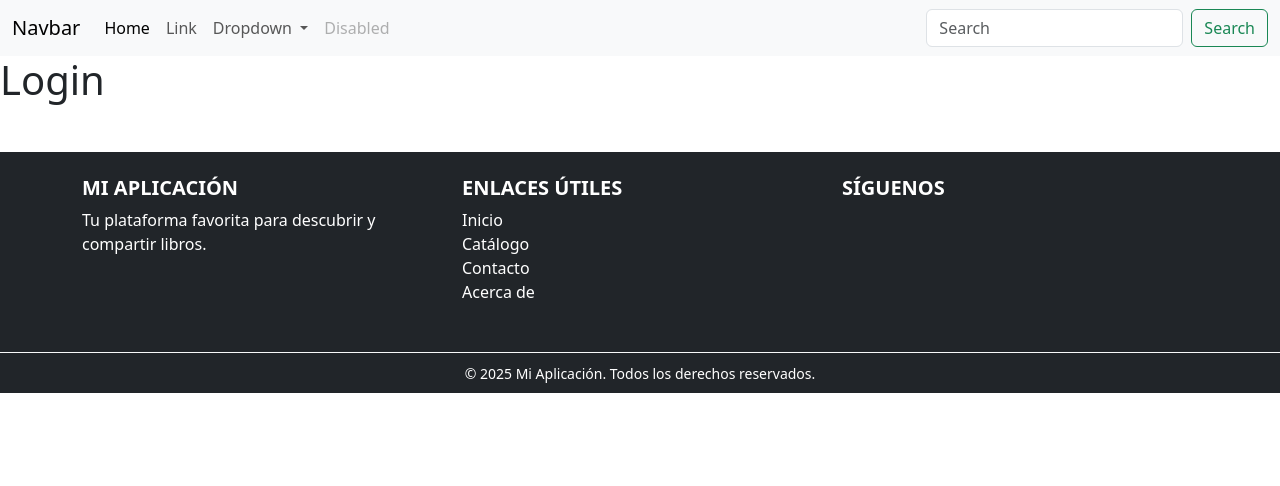
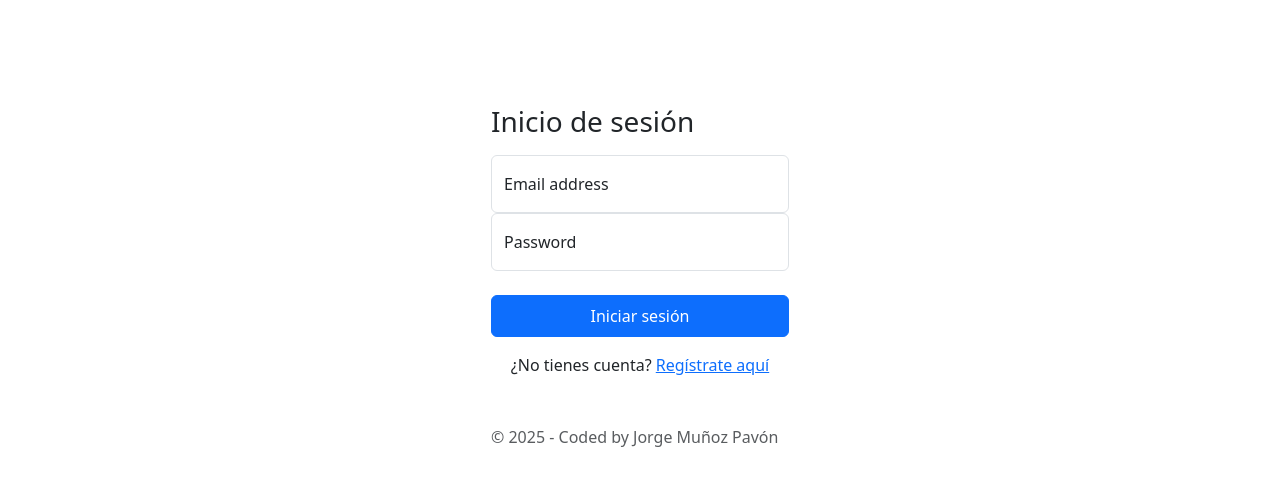
Before and after one commit to jorgempavon/FrontEnd_TFM, an Angular app: page /bibliokie/auth/login in a window 1280 px wide. Shown: the top 486 px of the page. Built offline with nearby package versions, Linux system fonts and the light colour scheme.

Commit message:
added login view in issue #2

```diff
--- a/src/app/auth/login/login.component.css
+++ b/src/app/auth/login/login.component.css
@@ -0,0 +1,8 @@
+.main-login {
+    max-width: 330px;
+    padding: 1rem;
+}
+
+.form-login {
+    margin-top: 30%;
+}
--- a/src/app/auth/login/login.component.html
+++ b/src/app/auth/login/login.component.html
@@ -1,3 +1,20 @@
-<app-header></app-header>
-<h1>Login</h1>
-<app-footer></app-footer>
+<main class="main-login w-100 m-auto">
+    <form class="form-login">
+        <h1 class="h3 mb-3 fw-normal">Inicio de sesión</h1>
+        <div class="form-floating">
+            <input type="email" class="form-control" id="floatingInput" placeholder="Escribe tu email" required>
+            <label for="floatingInput">Email address</label>
+        </div>
+        <div class="form-floating">
+            <input type="password" class="form-control" id="floatingPassword" placeholder="Escribe tu contraseña" required>
+            <label for="floatingPassword">Password</label>
+        </div>
+
+        <button class="btn btn-primary w-100 py-2 mt-4" type="submit">Iniciar sesión</button>
+
+        <div class="text-center mt-3">
+            <p>¿No tienes cuenta? <a routerLink="/bibliokie/login">Regístrate aquí</a></p>
+        </div>
+        <p class="mt-5 mb-3 text-body-secondary">© 2025 - Coded by Jorge Muñoz Pavón </p>
+    </form>
+</main>
--- a/src/index.html
+++ b/src/index.html
@@ -2,7 +2,7 @@
 <html lang="en">
 <head>
   <meta charset="utf-8">
-  <title>LibraryFrontEnd</title>
+  <title>Bibliokie</title>
   <base href="/">
   <meta name="viewport" content="width=device-width, initial-scale=1">
   <link rel="icon" type="image/x-icon" href="favicon.ico">
```
